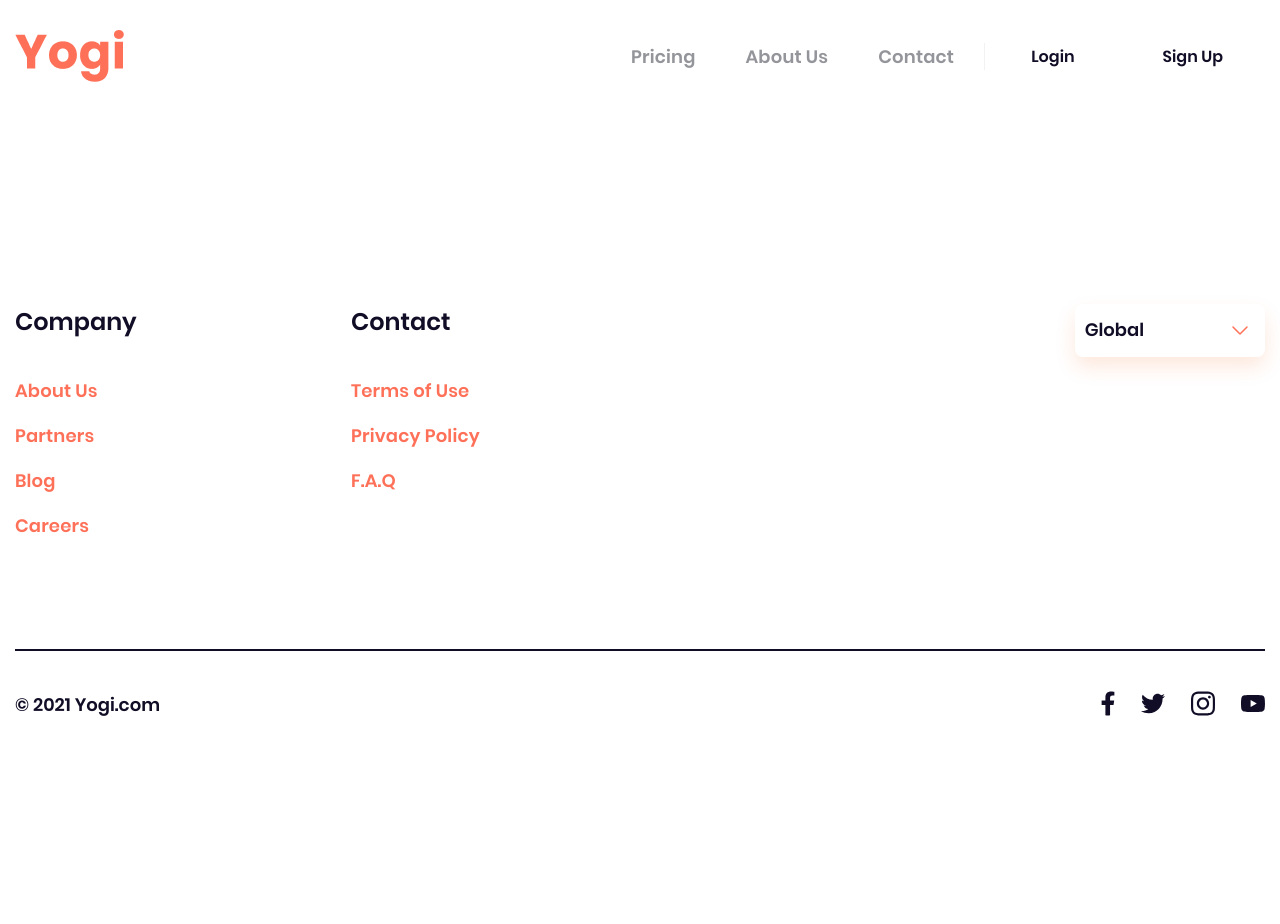
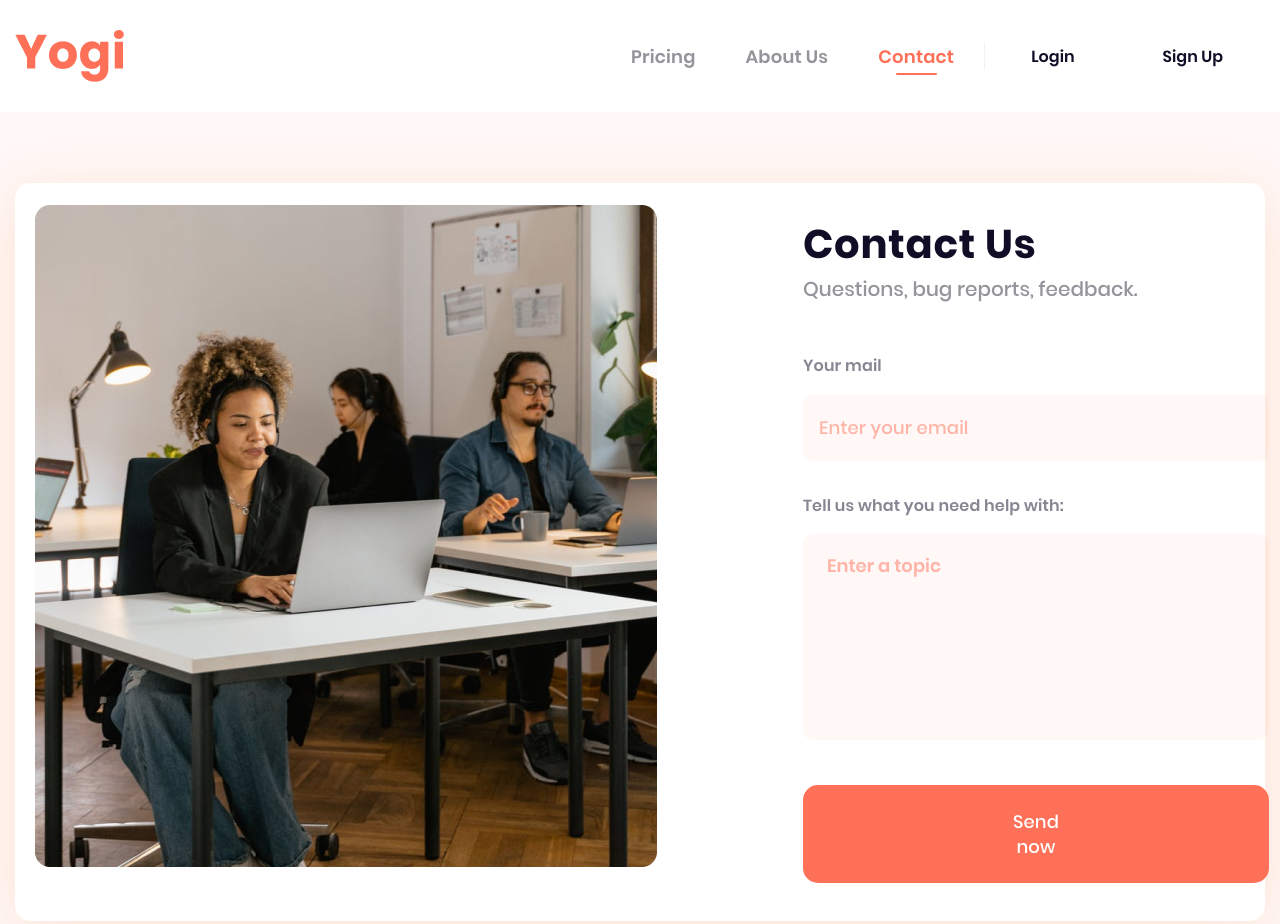
Before and after one commit to VinogradovValentin/Yogi, a website: page app/contacts.html in a window 1280 px wide. Shown: the top 924 px of the page. Before the commit the page ends 800 px from the top, so only its background shows below. Drawn offline with Linux system fonts and the light colour scheme.

Commit message:
added contacts page

```diff
--- a/app/contacts.html
+++ b/app/contacts.html
@@ -25,7 +25,7 @@
                 <a class="menu__list-link" href="#">About Us</a>
               </li>
               <li class="menu__list-item">
-                <a class="menu__list-link" href="#">Contact</a>
+                <a class="menu__list-link menu__list-link--active" href="#">Contact</a>
               </li>
             </ul>
           </nav>
@@ -36,7 +36,36 @@
     </div>
   </header>
 
-  <main class="main"></main>
+  <main class="main">
+
+    <section class="contacts">
+      <div class="container">
+        <div class="contacts__items">
+          <div class="contacts__image">
+            <img class="contacts__img" src="images/content/contacts.png" alt="image">
+          </div>
+          <div class="contacts__item">
+            <h4 class="contacts__title">Contact Us</h4>
+            <p class="contacts__text">
+              Questions, bug reports, feedback.
+            </p>
+            <form class="contacts__form" action="#">
+              <p class="contacts__form-text">
+                Your mail
+              </p>
+              <input class="contacts__form-input" type="email" placeholder="Enter your email">
+              <p class="contacts__form-text">
+                Tell us what you need help with:
+              </p>
+              <textarea class="contacts__form-area" placeholder="Enter a topic"></textarea>
+              <button class="contacts__form-btn" type="submit">Send now</button>
+            </form>
+          </div>
+        </div>
+      </div>
+    </section>
+
+  </main>
 
   <footer class="footer">
     <div class="container">
--- a/app/scss/style.scss
+++ b/app/scss/style.scss
@@ -717,3 +717,89 @@
     color: $text;
   }
 }
+
+
+/* Contacts section
+================================== */
+.contacts {
+  padding: 71px 0 55px;
+  background-color: rgba(255, 112, 88, 0.05);
+  &__items {
+    background-color: #FFFFFF;
+    box-shadow: 0px 10px 55px rgba(241, 102, 24, 0.15);
+    border-radius: 15px;
+    display: flex;
+  }
+  &__image {
+    padding: 22px 0 0 20px;
+    margin-right: 146px;
+  }
+  &__img {
+    max-width: 622px;
+    object-fit: cover;
+  }
+  &__title {
+    @extend %title-font;
+    padding-top: 31px;
+  }
+  &__text {
+    font-size: 20px;
+    line-height: 30px;
+    color: $text;
+    @extend %poppins-500;
+    margin-bottom: 49px;
+  }
+  &__form-text {
+    font-size: 16px;
+    line-height: 25px;
+    letter-spacing: 0.01em;
+    color: rgba(18, 13, 38, 0.5);
+    margin-bottom: 16px;
+  }
+  &__form-input {
+    width: 466px;
+    background: rgba(255, 112, 88, 0.05);
+    border-radius: 10px;
+    padding: 21px 16px;
+    font-size: 18px;
+    line-height: 25px;
+    letter-spacing: 0.01em;
+    @extend %poppins-500;
+    outline: none;
+    border: none;
+    margin-bottom: 32px;
+    &:focus {
+      color: rgba(255, 112, 88, 0.5);
+    }
+    &::placeholder {
+      color: rgba(255, 112, 88, 0.5);
+    }
+  }
+  &__form-area {
+    padding: 18px 24px;
+    width: 466px;
+    height: 206px;
+    background: rgba(255, 112, 88, 0.05);
+    border-radius: 10px;
+    outline: none;
+    border: none;
+    resize: none;
+    margin-bottom: 38px;
+    &:focus {
+      color: rgba(255, 112, 88, 0.5);
+    }
+    &::placeholder {
+      color: rgba(255, 112, 88, 0.5);
+    }
+  }
+  &__form-btn {
+    @extend %accent-btn;
+    cursor: pointer;
+    border: none;
+    padding: 24px 192px;
+    margin-bottom: 38px;
+    &:hover {
+      background-color: $title;
+    }
+  }
+}
```
Also changed, not shown: app/css/style.min.css, app/images/content/contacts.png (added).
